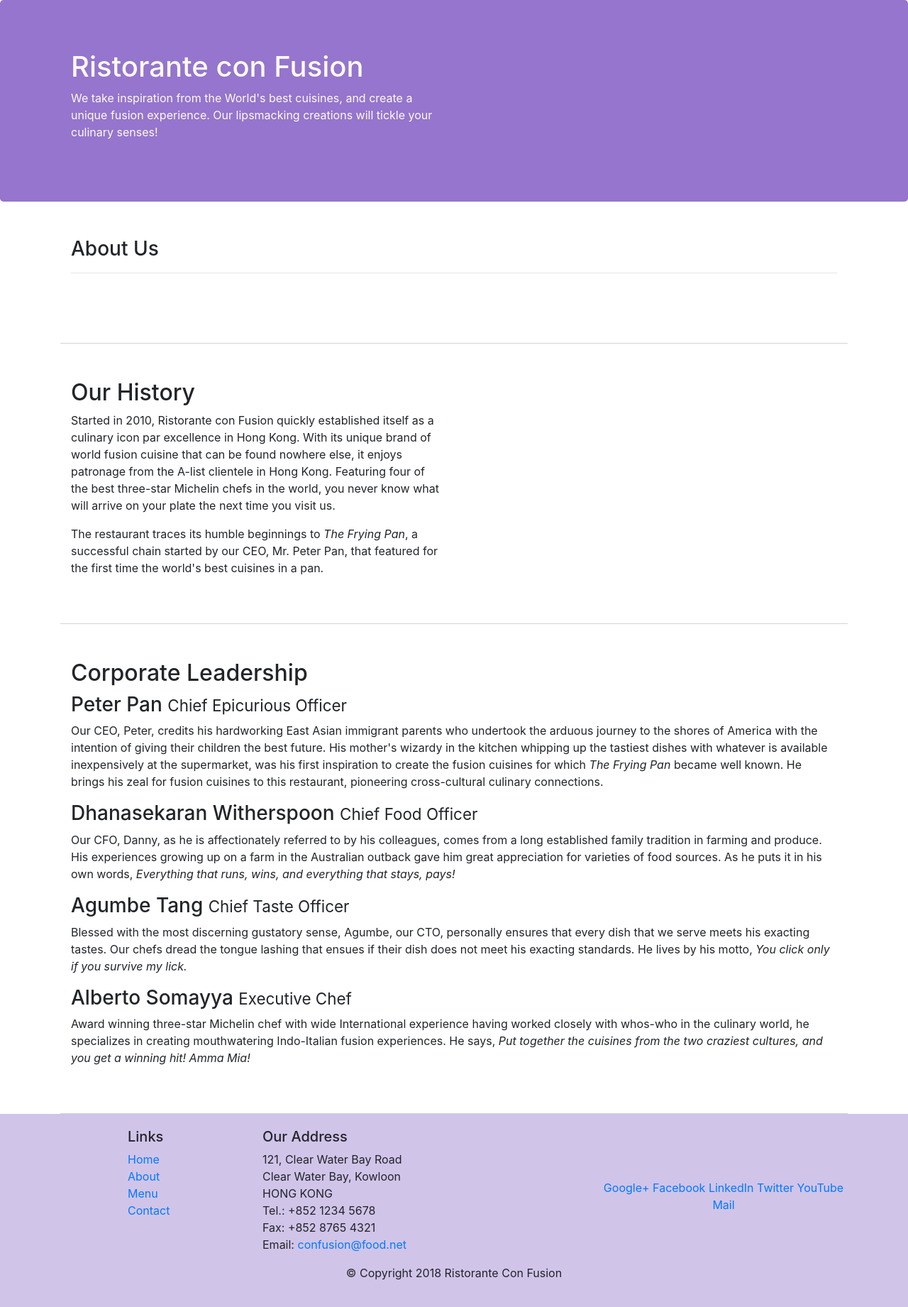
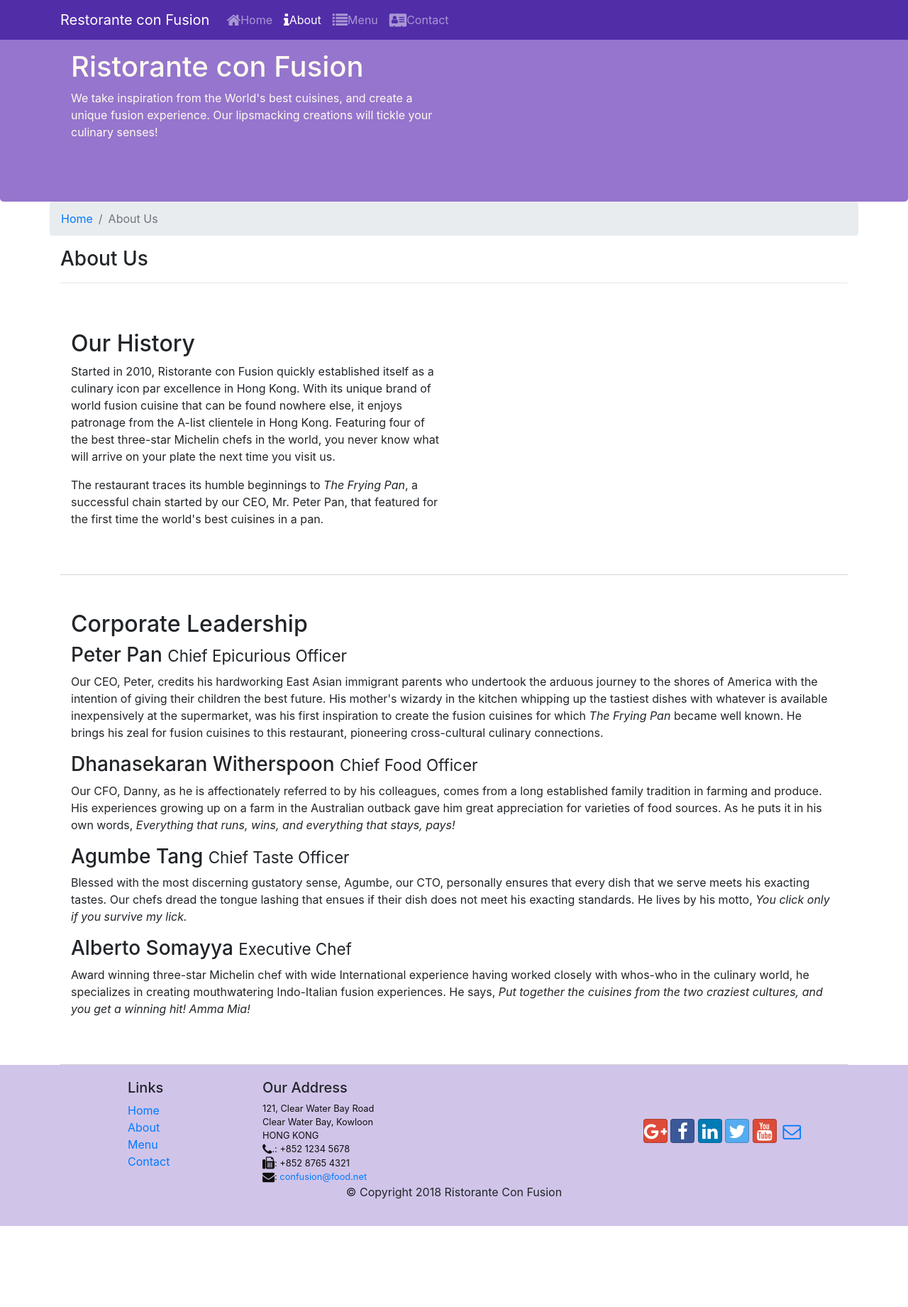
Before and after one commit to Sensei01/bootstrap-4, a website: page aboutus.html in a window 1280 px wide. Shown: the whole page at 71% size. After the commit the page ends 1727 px from the top, so only its background shows below. Drawn offline with nearby package versions, Linux system fonts and the light colour scheme.

Commit message:
Icon Fonts

```diff
--- a/aboutus.html
+++ b/aboutus.html
@@ -10,6 +10,8 @@
     <!-- Bootstrap CSS -->
     <link rel="stylesheet" href="node_modules/bootstrap/dist/css/bootstrap.min.css">
     <link rel="stylesheet" href="css/styles.css">
+    <link rel="stylesheet" href="node_modules/font-awesome/css/font-awesome.min.css">
+    <link rel="stylesheet" href="node_modules/bootstrap-social/bootstrap-social.css">
 
 
     <title>Ristorante Con Fusion: About Us</title>
@@ -17,6 +19,35 @@
 </head>
 
 <body>
+        <nav class="navbar navbar-dark navbar-expand-sm fixed-top">
+                <div class="container">
+                    <button class="navbar-toggler" type="toggle" data-toggle="collapse" data-target="#Navbar">
+                        <span class="navbar-toggler-icon"></span>
+
+                    </button>
+                    <a class="navbar-brand" href="./index.html">Restorante con Fusion</a>
+                    <div class="collpase navbar-collapse" id="Navbar">
+
+
+                        <ul class="navbar-nav mr-auto">
+                        <li class="nav-item">
+                            <a class="nav-link " href="./index.html"><span class="fa fa-home fa-lg"></span>Home</a>
+                        </li>
+                        <li class="nav-item">
+                            <a class="nav-link active" href="#"><span class="fa fa-info fa-lg"></span>About</a>
+                        </li>
+                        <li class="nav-item">
+                            <a class="nav-link" href="#"><span class="fa fa-list fa-lg"></span>Menu</a>
+                        </li>
+                        <li class="nav-item">
+                            <a class="nav-link" href="#"><span class="fa fa-address-card fa-lg"></span>Contact</a>
+                        </li>
+
+                        </ul>
+                    </div>
+
+                </div>
+        </nav>
 
     <header class="jumbotron">
         <div class="container">
@@ -32,8 +63,13 @@
     </header>
 
     <div class="container">
-        <div class="row row-content">
-            <div class="container-fluid">
+        <div class="row">
+            <ol class="col-12 breadcrumb">
+                <li class="breadcrumb-item"><a href="./index.html">Home</a></li>
+                <li class="breadcrumb-item active">About Us</li>
+
+            </ol>
+            <div class="col-12">
                <h3>About Us</h3>
                <hr>
             </div>
@@ -72,7 +108,7 @@
                 <div class="col-4 offset-1 col-sm-2">
                     <h5>Links</h5>
                     <ul class="list-unstyled">
-                        <li><a href="#">Home</a></li>
+                        <li><a href="./index.html">Home</a></li>
                         <li><a href="#">About</a></li>
                         <li><a href="#">Menu</a></li>
                         <li><a href="#">Contact</a></li>
@@ -84,19 +120,19 @@
 		              121, Clear Water Bay Road<br>
 		              Clear Water Bay, Kowloon<br>
 		              HONG KONG<br>
-		              Tel.: +852 1234 5678<br>
-		              Fax: +852 8765 4321<br>
-		              Email: <a href="mailto:confusion@food.net">confusion@food.net</a>
+		              <i class="fa fa-phone fa-lg"></i>.: +852 1234 5678<br>
+		              <i class="fa fa-fax fa-lg"></i>: +852 8765 4321<br>
+		              <i class="fa fa-envelope fa-lg"></i>: <a href="mailto:confusion@food.net">confusion@food.net</a>
 		           </address>
                 </div>
                 <div class="col-12 col-sm-4 align-self-center">
                     <div class="text-center">
-                        <a href="http://google.com/+">Google+</a>
-                        <a href="http://www.facebook.com/profile.php?id=">Facebook</a>
-                        <a href="http://www.linkedin.com/in/">LinkedIn</a>
-                        <a href="http://twitter.com/">Twitter</a>
-                        <a href="http://youtube.com/">YouTube</a>
-                        <a href="mailto:">Mail</a>
+                            <a class="btn btn-social-icon btn-google" href="http://google.com/+"><i class="fa fa-google-plus"></i></a>
+                            <a class="btn btn-social-icon btn-facebook" href="http://www.facebook.com/profile.php?id="><i class="fa fa-facebook"></i></a>
+                            <a class="btn btn-social-icon btn-linkedin" href="http://www.linkedin.com/in/"><i class="fa fa-linkedin"></i></a>
+                            <a class="btn btn-social-icon btn-twitter" href="http://twitter.com/"><i class="fa fa-twitter"></i></a>
+                            <a class="btn btn-social-icon btn-google" href="http://youtube.com/"><i class="fa fa-youtube"></i></a>
+                            <a class="btn btn-social-icon" href="mailto:"><i class="fa fa-envelope-o"></i></a>
                     </div>
                 </div>
            </div>
--- a/css/styles.css
+++ b/css/styles.css
@@ -24,8 +24,17 @@
   color: floralwhite;
 }
 
-.address {
+address {
   font-size: 80%;
   margin: 0px;
   color: #0f0f0f;
 }
+
+body {
+  padding: 50px, 0px, 0px, 0px;
+  z-index: 0;
+}
+
+.navbar-dark {
+  background-color: #512da8;
+}
--- a/package.json
+++ b/package.json
@@ -15,6 +15,8 @@
   },
   "dependencies": {
     "bootstrap": "^4.0.0",
+    "bootstrap-social": "^5.1.1",
+    "font-awesome": "^4.7.0",
     "jquery": "^3.3.1",
     "popper.js": "^1.12.9"
   }
```
Also changed, not shown: index.html (+42 -10 lines), 1 other file.
